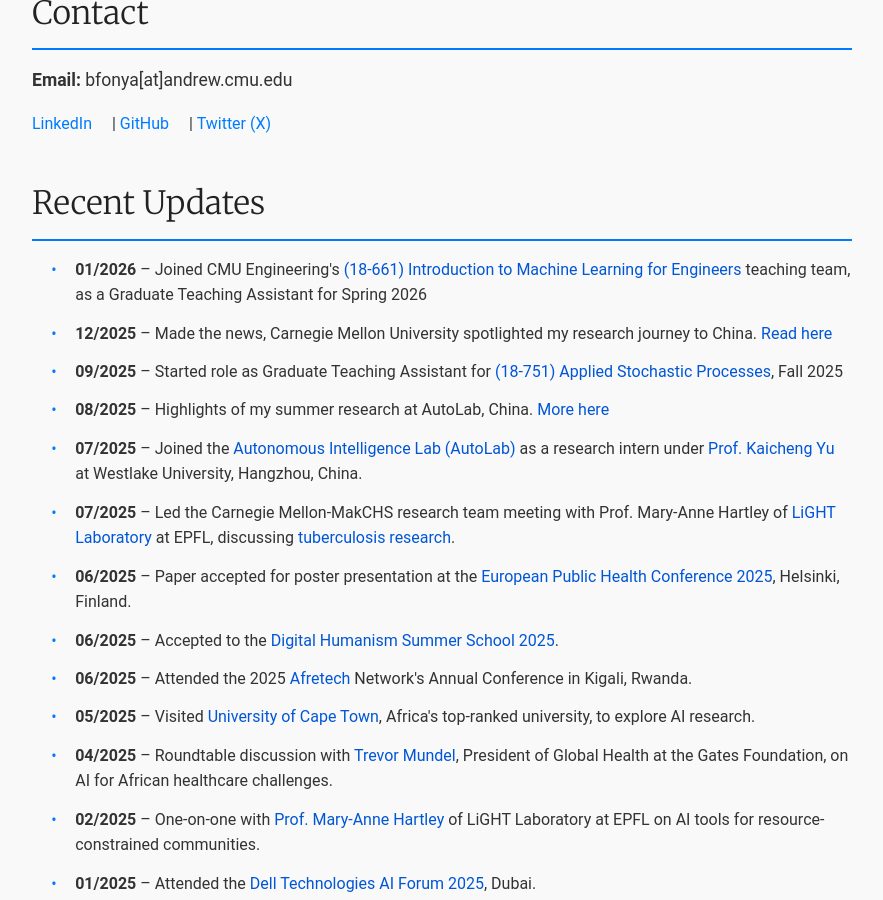
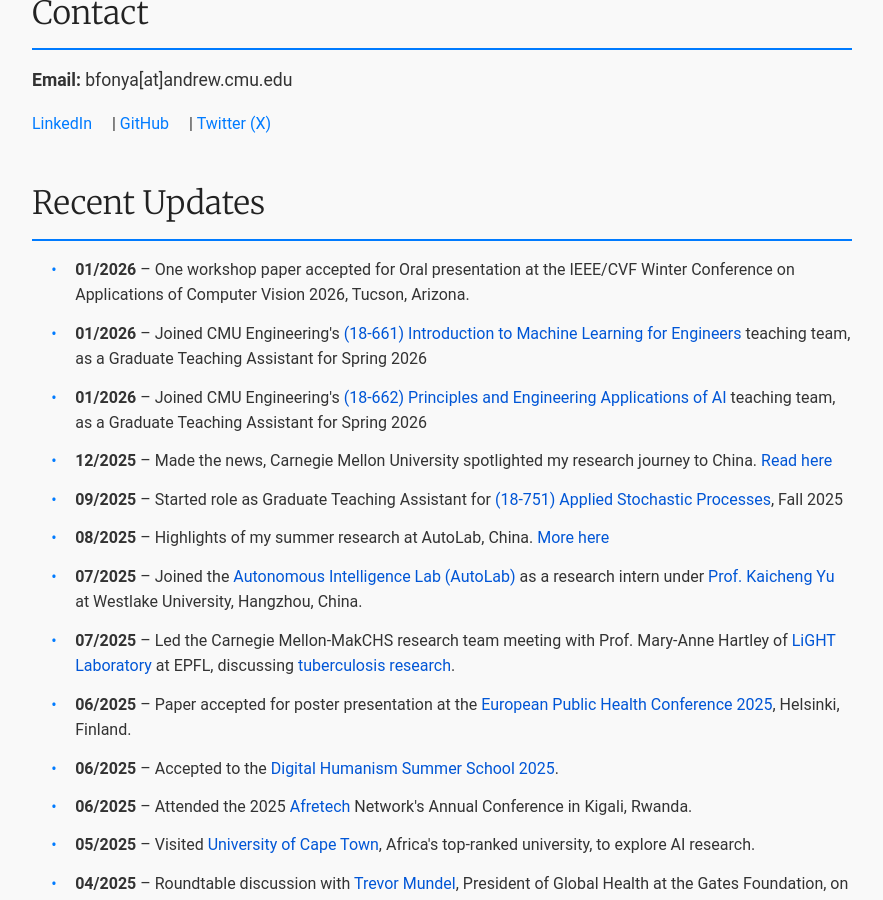
Before and after one commit to FonyaBrandone/FonyaBrandone.github.io, a Jekyll site: the page built from index.md, in a window 1280 px wide and 900 px high, scrolled down 741 px. Shown: the whole window, without its empty margins (198-1081 px from the left). Built offline with Jekyll 4.4.1, drawn with Linux system fonts in a browser that asks for light colours; some of the changed text lies outside the part shown.

Commit message:
News update

```diff
--- a/index.md
+++ b/index.md
@@ -179,7 +179,11 @@
   <section class="updates">
     <h2>Recent Updates</h2>
     <ul>
+      <li><strong>01/2026</strong> – One workshop paper accepted for Oral presentation at the IEEE/CVF Winter Conference on Applications of Computer Vision 2026, Tucson, Arizona. </li>
+
       <li><strong>01/2026</strong> – Joined CMU Engineering's <a href="https://courses.ece.cmu.edu/18661">(18-661) Introduction to Machine Learning for Engineers</a> teaching team, as a Graduate Teaching Assistant for Spring 2026</li>
+
+      <li><strong>01/2026</strong> – Joined CMU Engineering's <a href="https://courses.ece.cmu.edu/18662">(18-662) Principles and Engineering Applications of AI</a> teaching team, as a Graduate Teaching Assistant for Spring 2026</li>
 
       <li><strong>12/2025</strong> – Made the news, Carnegie Mellon University spotlighted my research journey to China. <a href="https://www.africa.engineering.cmu.edu/news/2025/12/3-fonya-feature.html">Read here</a></li>
 
@@ -238,7 +242,7 @@
       <div class="research-content">
         <h3>Robust Non-Invasive Tuberculosis Triage Using Audio Embeddings from Solicitated Cough Sounds</h3>
         <p><em>Carnegie Mellon-Africa – MakCHS Joint Research</em><br>
-        <i>IEEE/CVF Winter Conference on Applications of Computer Vision (Under review)</i></p>
+        <i>IEEE/CVF Winter Conference on Applications of Computer Vision 2026 (Oral presentation)</i></p>
         <p>Explores audio-only and multimodal approaches for non-invasive Tuberculosis screening using cough audio recodings together with Clinical and Demographic data, targeting early detection in low-resource settings. We present a robust, deployment-ready TB triage pipeline that leverages pretrained audio foundation model embeddings (128-D) to drive lightweight classifiers optimized for mobile edge inference. To ensure the model learns genuine acoustic pathology rather than dataset artifacts, we evaluate performance under two distinct training regimes: (1) an uncontrolled setting reflecting natural prevalence (70% TB) addressed via inverse-frequency weighting, and (2) a controlled setting utilizing strictly stratified 50/50 participant sampling. Our experiments demonstrated exceptional robustness, with the best performing models (LightweightCNN1D and NaiveBayes) achieving an Area Under the Curve (AUC) of 1.000 and F1 scores of 0.997 across both regimes.</p>
       </div>
     </div>
```
